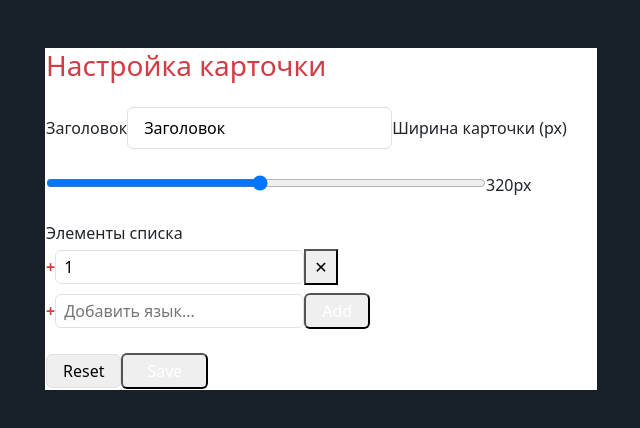
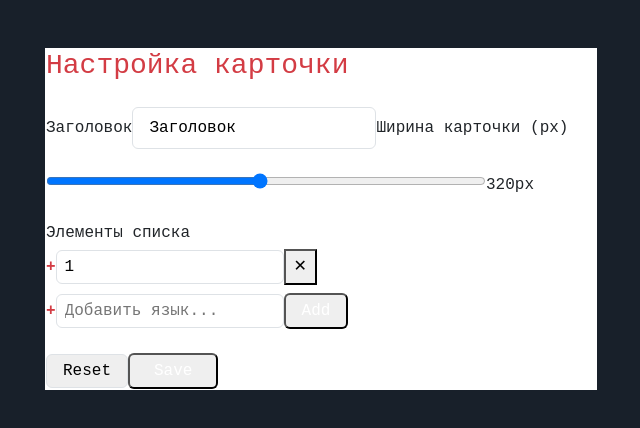
Before and after one commit to artyom-gaibovich/rangeray-frontend-ui, a Next.js app: page /list-generator in a window 1280 px wide. Shown: the top 428 px of the page, without its empty margins (319-959 px from the left). Built offline with nearby package versions, Linux system fonts and the light colour scheme.

Commit message:
RANGERAY-6: добавил генератор промптов вакансий

```diff
--- a/app/list-generator/page.tsx
+++ b/app/list-generator/page.tsx
@@ -46,7 +46,11 @@ export default function LanguageCardCreator() {
     <div className='relative flex min-h-screen items-center justify-center bg-[#0F141A] p-8'>
       <div
         className='mx-auto my-5'
-        style={{ maxWidth: '600px', padding: '0 24px' }}
+        style={{
+          maxWidth: '600px',
+          padding: '0 24px',
+          fontFamily: "'JetBrains Mono', monospace",
+        }}
       >
         {/* Режим редактирования (сбор данных) */}
         {!saved ? (
@@ -173,7 +177,7 @@ export default function LanguageCardCreator() {
                 background: '#FFFFFF',
                 color: '#D33C44',
                 padding: '10px 14px',
-                fontWeight: 600,
+                fontWeight: 300,
                 fontSize: 16,
               }}
             >
```
